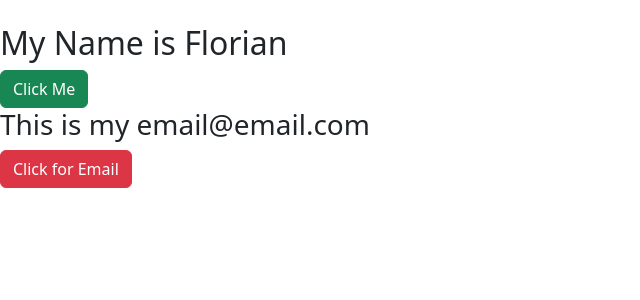
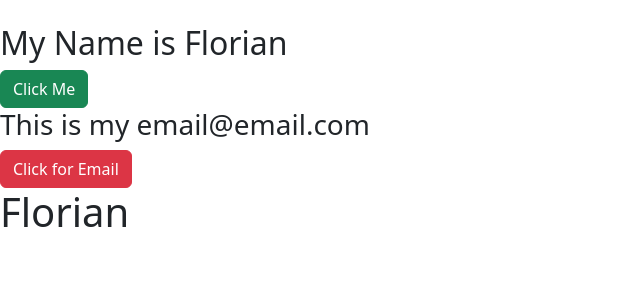
Before and after one commit to fgit-24/pp5-frontend, a React (Create React App) app in the folder frontend/: page / in a window 1280 px wide. Shown: the top 300 px of the page, without its empty margins (0-640 px from the left). Built offline with nearby package versions, Linux system fonts and the light colour scheme.

Commit message:
Addgit add .

```diff
--- a/frontend/src/App.js
+++ b/frontend/src/App.js
@@ -2,12 +2,14 @@
 import "./App.css";
 import FirstComponent from "./components/FirstComponent";
 import ClassA from "./components/ClassA";
+import StateExample from "./components/StateExample";
 
 function App() {
   return (
     <>
       <FirstComponent name="Florian" lastname="LastName" />
       <ClassA email="email@email.com" />
+      <StateExample />
     </>
   );
 }
--- a/frontend/src/components/StateExample.js
+++ b/frontend/src/components/StateExample.js
@@ -1,8 +1,16 @@
 import { Component } from "react";
 
 export class StateExample extends Component {
+  constructor() {
+    super();
+
+    this.state = {
+      name: "Florian",
+    };
+  }
+
   render() {
-    return <div>Some Text</div>;
+    return <h1>{this.state.name}</h1>;
   }
 }
 
```
